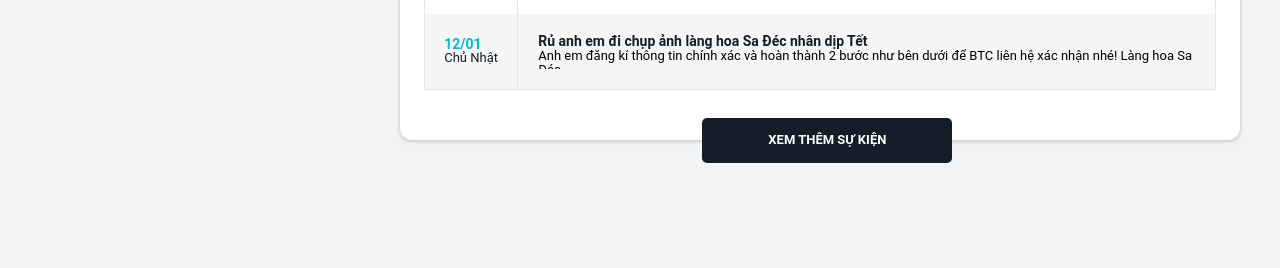
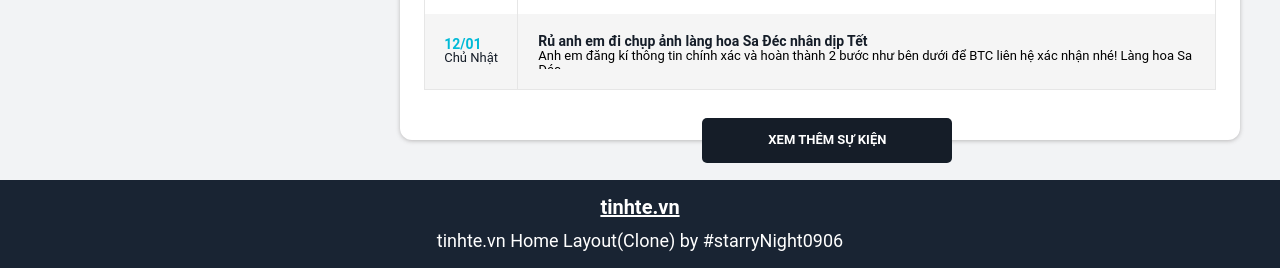
Before and after one commit to DucDa0/Clone_tinhte_layout, a plain HTML site: page index.html in a window 1280 px wide. Shown: the part 8324-8592 px from the top of the page. Before the commit the page ends 8487 px from the top, so only its background shows below. Drawn offline with Linux system fonts and the light colour scheme.

Commit message:
Completed!

```diff
--- a/events.css
+++ b/events.css
@@ -13,7 +13,7 @@
 .events-side-oldeEvent-title{
     padding: 10px 10px 10px;
 }
-.events-side-oldeEvent-title:hover .events-side-oldeEvent-title-text{
+.events-side-oldeEvent-title-link:hover .events-side-oldeEvent-title-text{
     color: #00bad7;
 }
 .events-side-oldeEvent-title-link{
--- /dev/null
+++ b/footer.css
@@ -0,0 +1,25 @@
+.footer-container{
+    margin-top: 40px;
+}
+.footer-wrap{
+    display: flex;
+    align-items: center;
+    justify-content: center;
+    background-color: #192433;
+    height: auto;
+}
+.footer-content-text{
+    font-size: 2rem;
+    color: #FFF;
+}
+.footer-content{
+    display: flex;
+    flex-direction: column;
+    align-items: center;
+}
+.footer-content-target{
+    margin: 0;
+    color: #FFF;
+    font-size: 1.8rem;
+    padding-bottom: 20px;
+}
--- a/index.html
+++ b/index.html
@@ -16,6 +16,7 @@
     <link rel="stylesheet" href="./tipsAndQuestions.css">
     <link rel="stylesheet" href="./videoContent.css">
     <link rel="stylesheet" href="./events.css">
+    <link rel="stylesheet" href="./footer.css">
     <link rel="stylesheet" href="https://cdnjs.cloudflare.com/ajax/libs/font-awesome/5.13.0/css/all.min.css">
     <title>Document</title>
 </head>
@@ -2290,6 +2291,17 @@
                 </div>
             </div>
         </div>
+          <!-- footer -->
+          <footer class="footer-container">
+            <div class="footer-wrap grid">
+                <div class="footer-content">
+                    <h3 class="footer-content-text">
+                        <a style="color: #FFF;" href="https://tinhte.vn/" target="_blank">tinhte.vn</a>
+                    </h3>
+                    <p class="footer-content-target">tinhte.vn Home Layout(Clone) by #starryNight0906</p>
+                </div>
+            </div>
+        </footer>
     </div>
 </body>
 
```
